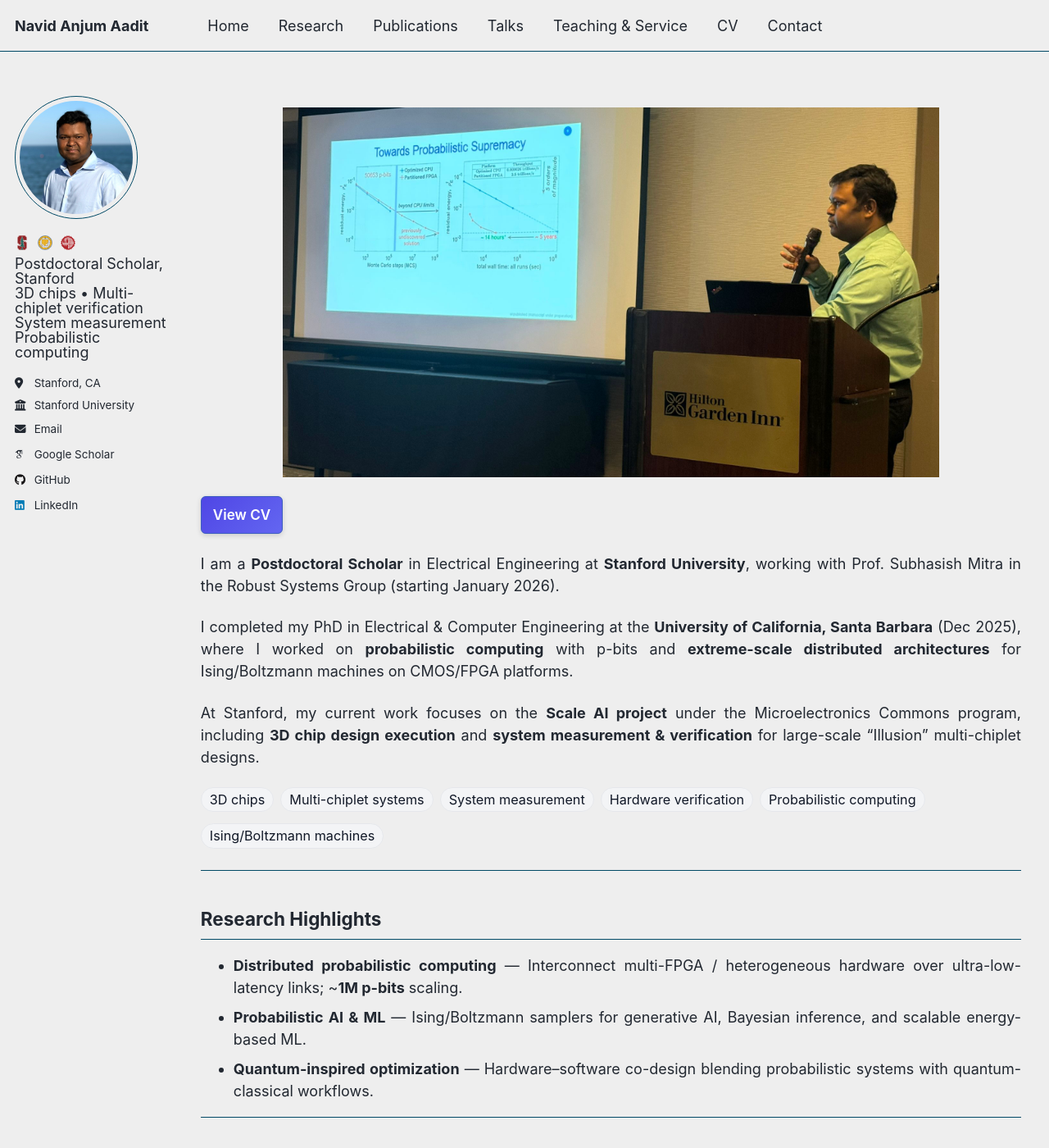
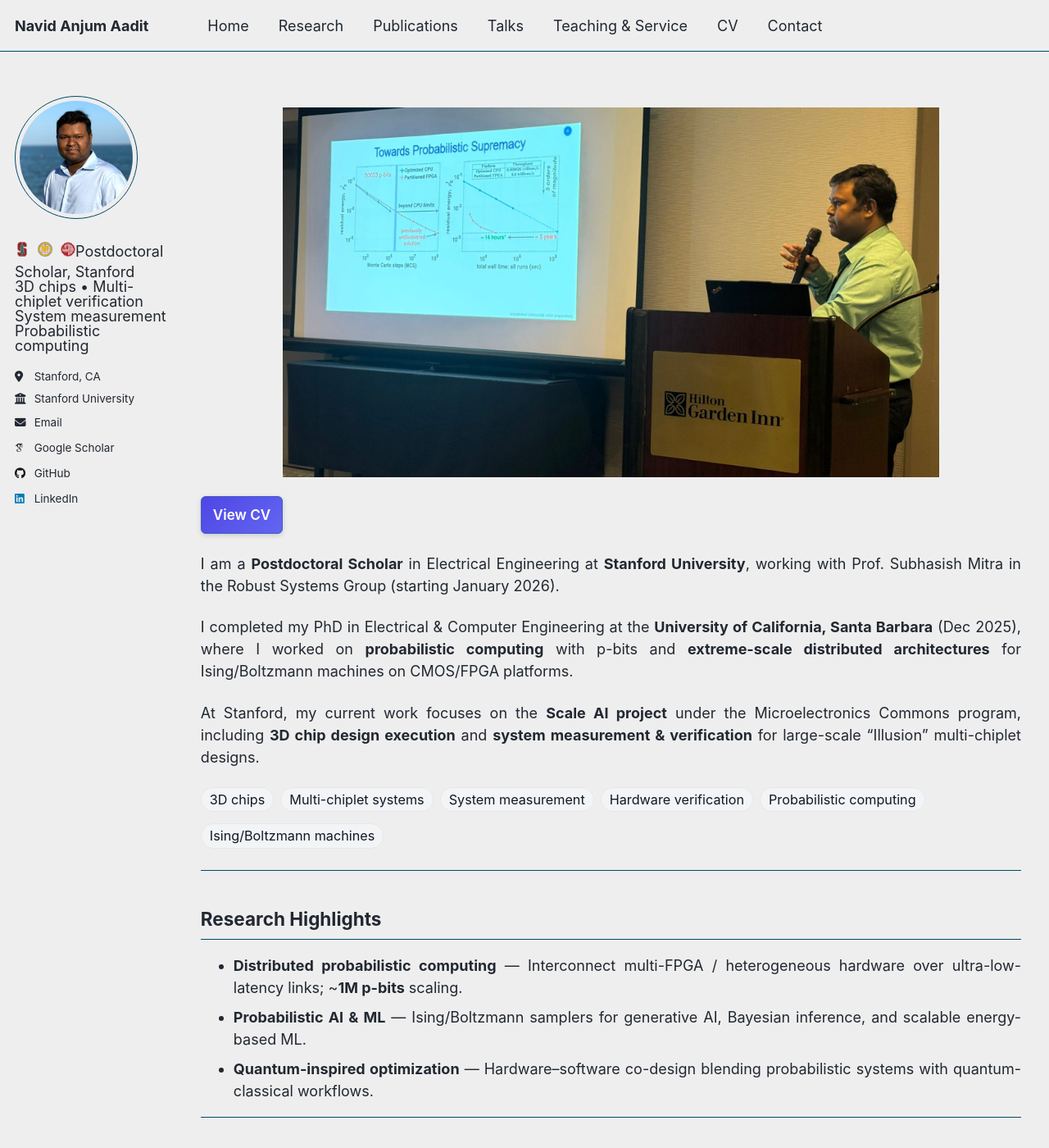
Before and after one commit to navidaadit/navidaadit.github.io, a Jekyll site: the page built from _pages/about.md, in a window 1280 px wide and 1400 px high. Shown: the whole window at 82% size. Built offline with Jekyll 4.4.1, drawn with Linux system fonts in a browser that asks for light colours; some web fonts are replaced.

Commit message:
Refactor styles for layout and author sections

```diff
--- a/_sass/_custom.scss
+++ b/_sass/_custom.scss
@@ -8,6 +8,7 @@
 .initial-content,
 .page__inner,
 .page {
+  /* clamp on very wide monitors to stop overflow/stretch */
   max-width: min(1400px, 90vw);
   margin-left: auto;
   margin-right: auto;
@@ -16,7 +17,7 @@
 }
 
 /* ---------- Content width cap inside right column ---------- */
-:root { --content-max: 75%; }
+:root { --content-max: 75%; } /* simple size var (not theme-related) */
 
 /* Limit inner text width (not hero/pills/CV button) */
 .layout--single .page__content > *:not(.hero-img):not(.keyword-pills):not(.cv-row) {
@@ -35,38 +36,38 @@
 .page::after { content: ""; display: block; clear: both; }
 
 /* ---------- Author block (avatar + bio) ---------- */
+/* Desktop: consistent avatar */
 .author__avatar img {
   width: 150px;
   height: 150px;
   object-fit: cover;
   border-radius: 50%;
 }
+/* Phone: slightly smaller avatar, bio under photo, clean stacking */
+@media (max-width: 640px){
+  .author__avatar img { width: 110px; height: 110px; }
+  .author__content, .author__bio { display:block; margin-top:8px; }
+  .author__content p, .author__bio { text-align:left !important; }
+}
 
-/* ===== Sidebar affiliation logos (UPDATED) ===== */
-/* Make them sit under the avatar, LEFT aligned, not “spread out” */
-.sidebar .affil-logos{
-  display: flex !important;
+/* ===== Sidebar affiliation logos (tight, left-aligned; no spreading) ===== */
+.affil-logos{
+  display: inline-flex !important;     /* shrink-wrap row */
   align-items: center !important;
-  justify-content: flex-start !important;  /* key: no spreading */
+  justify-content: flex-start !important;
   gap: 10px !important;
-  width: 100% !important;                 /* avoid weird centering */
-  margin: 10px 0 8px 0 !important;
+  margin: 8px 0 10px 0 !important;     /* below avatar, above bio lines */
   padding: 0 !important;
 }
-.sidebar .affil-logo{
+.affil-logo{
   width: 18px !important;
   height: 18px !important;
   object-fit: contain !important;
   display: block !important;
   opacity: 0.95;
 }
-
-/* Phone: slightly smaller avatar, bio under photo, clean stacking */
 @media (max-width: 640px){
-  .author__avatar img { width: 110px; height: 110px; }
-  .author__content, .author__bio { display:block; margin-top:8px; }
-  .author__content p, .author__bio { text-align:left !important; }
-  .sidebar .affil-logo { width: 16px !important; height: 16px !important; }
+  .affil-logo{ width: 16px !important; height: 16px !important; }
 }
 
 /* Remove any built-in hero from the theme */
@@ -79,8 +80,8 @@
   display: block;
   width: 80%;
   height: auto;
-  margin: 0 auto 0 auto;
-  border-bottom: none;
+  margin: 0 auto 0 auto;  /* no bottom margin */
+  border-bottom: none;    /* no line */
 }
 
 /* ---------- Download CV button ---------- */
@@ -365,18 +366,20 @@
 }
 
 /* === Follow button: right edge, no effect on text alignment, button hugs text === */
-.author__urls-wrapper { text-align: initial !important; }
+.author__urls-wrapper { text-align: initial !important; } /* hard reset if anything leaked */
 
 /* Mobile/tablet only */
 @media (max-width:1023px){
+  /* Make the wrapper shrink to its contents and sit on the right */
   .author__urls-wrapper{
-    position: relative !important;
+    position: relative !important;   /* anchor for dropdown */
     display: block !important;
-    width: max-content !important;
-    margin-left: auto !important;
+    width: max-content !important;   /* shrink to button width */
+    margin-left: auto !important;    /* push to right edge */
     padding: 0 !important;
   }
 
+  /* Button: just big enough for its text */
   .author__urls-wrapper .btn{
     display: inline-block !important;
     width: auto !important;
@@ -385,13 +388,14 @@
     white-space: nowrap !important;
   }
 
+  /* Dropdown: anchored to the button’s right edge, above content */
   .author__urls{
     position: absolute !important;
     right: 0 !important;
     left: auto !important;
     top: calc(100% + 8px) !important;
     min-width: 220px !important;
-    max-width: calc(100vw - 32px) !important;
+    max-width: calc(100vw - 32px) !important; /* safe mobile gutter */
     z-index: 3000 !important;
     background: #fff !important;
     border: 1px solid #e5e7eb !important;
@@ -400,6 +404,7 @@
   }
   .author__urls.is--visible{ display: block !important; }
 
+  /* Keep the bio and everything else left-aligned */
   .sidebar .author__content,
   .sidebar .author__content *,
   .sidebar .author__bio{
```
